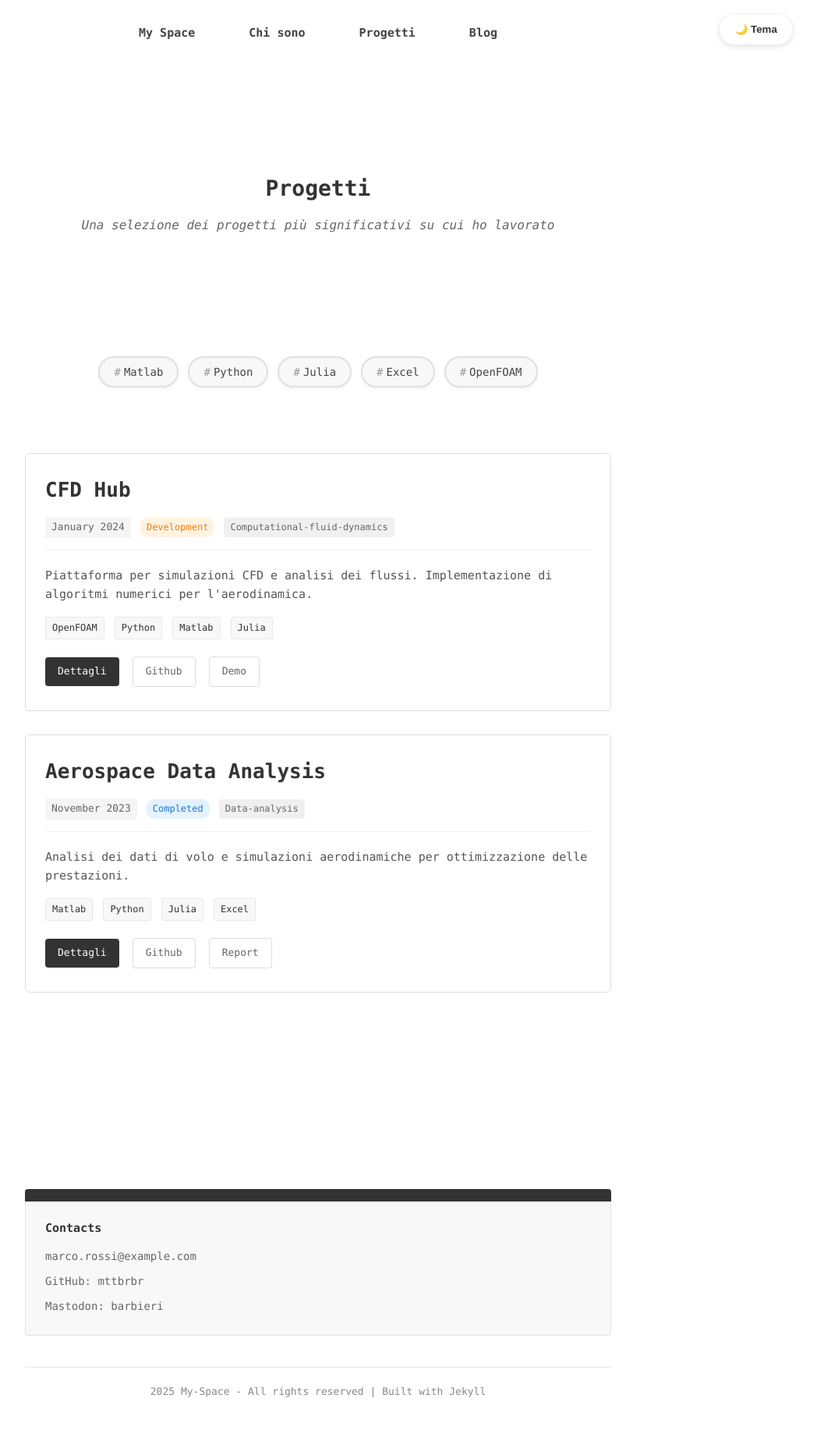
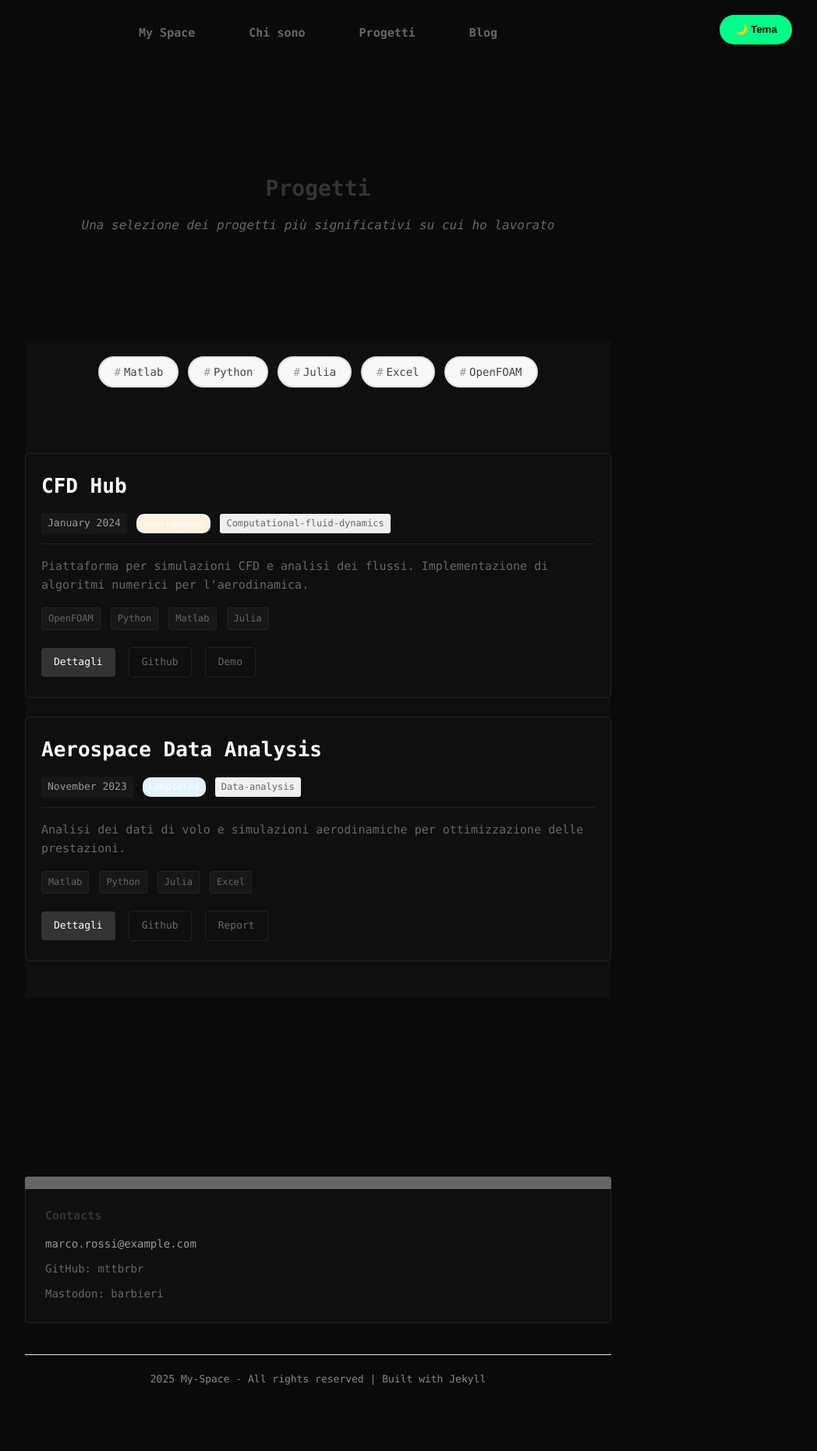
Before and after one commit to mttbrbr/mttbrbr.github.io, a Jekyll site: the page built from progetti_new.html, in a window 1280 px wide. Shown: the whole page at 78% size, without its empty margins (232-1280 px from the left). Built offline with Jekyll 4.4.1, drawn with Linux system fonts in a browser that asks for light colours.

Commit message:
Added feature in dark theme

```diff
--- a/_sass/custom.scss
+++ b/_sass/custom.scss
@@ -1026,6 +1026,75 @@ blockquote {
   }
 }
 
+/* Projects: usare le variabili di tema per supportare light/dark */
+.projects {
+  .projects-list {
+    .project-block {
+      background: var(--surface) !important; /* card background */
+      border: 1px solid var(--border) !important;
+      color: var(--text-primary) !important;
+      border-radius: 6px;
+      padding: 20px !important;
+      margin-bottom: 24px !important;
+      transition: background 0.25s, color 0.25s, transform 0.2s;
+    }
+
+    .project-block:hover {
+      box-shadow: 0 6px 16px rgba(0,0,0,0.08);
+      transform: translateY(-2px);
+    }
+
+    .project-block .project-header {
+      margin-bottom: 16px;
+      padding-bottom: 12px;
+      border-bottom: 1px solid var(--border) !important;
+    }
+
+    .project-block .project-header .project-title {
+      color: var(--text-primary) !important;
+    }
+
+    .project-block .project-header .project-title a {
+      color: var(--text-primary) !important;
+      text-decoration: none !important;
+    }
+
+    .project-block .project-description {
+      color: var(--muted-2) !important;
+    }
+
+    .project-block .project-meta .project-date {
+      background: var(--meta-bg) !important;
+      color: var(--muted) !important;
+    }
+
+    .project-block .project-meta .project-status {
+      color: var(--text-primary) !important;
+    }
+
+    .project-block .project-tech .tech-tag {
+      background: var(--meta-bg) !important;
+      color: var(--muted-2) !important;
+      border: 1px solid var(--border) !important;
+    }
+
+    .project-block .project-actions {
+      .btn-view {
+        background: var(--btn-primary-bg) !important;
+        color: var(--btn-primary-color) !important;
+        border: none !important;
+      }
+
+      .btn-link {
+        background: transparent !important;
+        color: var(--btn-secondary-color) !important;
+        border: 1px solid var(--border) !important;
+      }
+    }
+  }
+}
+
+// About
 .about {
   .page-header {
     margin-top: 60px;
@@ -1880,3 +1949,114 @@ blockquote {
     }
   }
 }
+
+/* Theme variables e regole globali per supportare light/dark su tutte le pagine */
+:root {
+  --hex-green-1: #00ff88;
+  --background: #0a0a0a;
+  --text-primary: #ffffff;
+  --accent-blue: #64c8ff;
+  --surface: #0f0f0f; /* card / panel background */
+  --muted: #999999;   /* secondary text */
+  --muted-2: #666666; /* headings / less prominent */
+  --border: #222222;  /* thin borders */
+  --meta-bg: rgba(255,255,255,0.03);
+  --btn-primary-bg: #333333;
+  --btn-primary-color: #ffffff;
+  --btn-secondary-color: #666666;
+}
+
+body {
+  /* Colori controllati dalle variabili per consentire il toggle globale */
+  background: var(--background) !important;
+  color: var(--text-primary) !important;
+  transition: background 0.25s, color 0.25s;
+}
+
+body.light-theme {
+  --background: #f7f7f7;
+  --text-primary: #222222;
+  --surface: #ffffff;
+  --muted: #666666;
+  --muted-2: #444444;
+  --border: #e8e8e8;
+  --meta-bg: #f5f5f5;
+  --btn-primary-bg: #333333;
+  --btn-primary-color: #ffffff;
+  --btn-secondary-color: #666666;
+}
+
+/* Apply variables to common components so toggle is global */
+
+/* Headings and main text */
+h1, h2, h3, h4, h5, h6, .page-heading {
+  color: var(--text-primary) !important;
+}
+
+p, li, .post-excerpt, .contact-list li, .footer-bottom p {
+  color: var(--muted) !important;
+}
+
+/* Links and navigation */
+a, a:visited {
+  color: var(--accent-blue) !important;
+}
+
+.site-nav .page-link {
+  color: var(--muted-2) !important;
+}
+.site-nav .page-link:hover {
+  color: var(--text-primary) !important;
+}
+
+/* Header */
+.site-header {
+  background: transparent !important;
+  color: var(--text-primary) !important;
+}
+
+.site-header .site-title {
+  color: var(--text-primary) !important;
+}
+
+/* Terminal / card sections */
+.terminal-content {
+  background: var(--surface) !important;
+  border-color: var(--border) !important;
+  color: var(--text-primary) !important;
+}
+
+.terminal-header {
+  background: var(--muted-2) !important;
+  color: var(--surface) !important;
+}
+
+/* Footer */
+.site-footer {
+  background: transparent !important;
+  color: var(--muted) !important;
+}
+
+.footer-bottom p {
+  color: var(--muted) !important;
+}
+
+/* Buttons / accent */
+.control-button, #theme-toggle {
+  background: var(--hex-green-1) !important;
+  color: var(--background) !important;
+}
+
+/* Code blocks and pre */
+pre, code {
+  background: var(--surface) !important;
+  color: var(--text-primary) !important;
+  border-color: var(--border) !important;
+}
+
+/* Ensure forms/inputs follow theme if any */
+input, textarea, select {
+  background: var(--surface) !important;
+  color: var(--text-primary) !important;
+  border: 1px solid var(--border) !important;
+}
```
